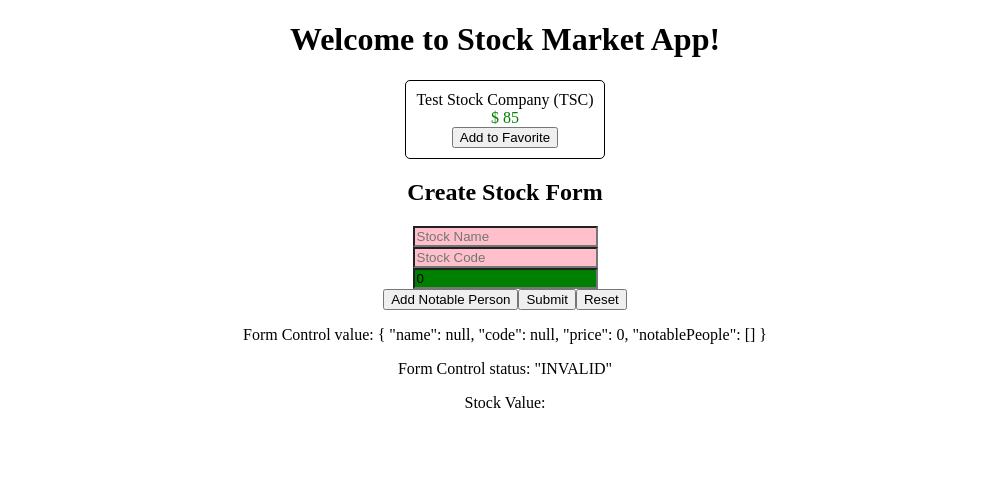
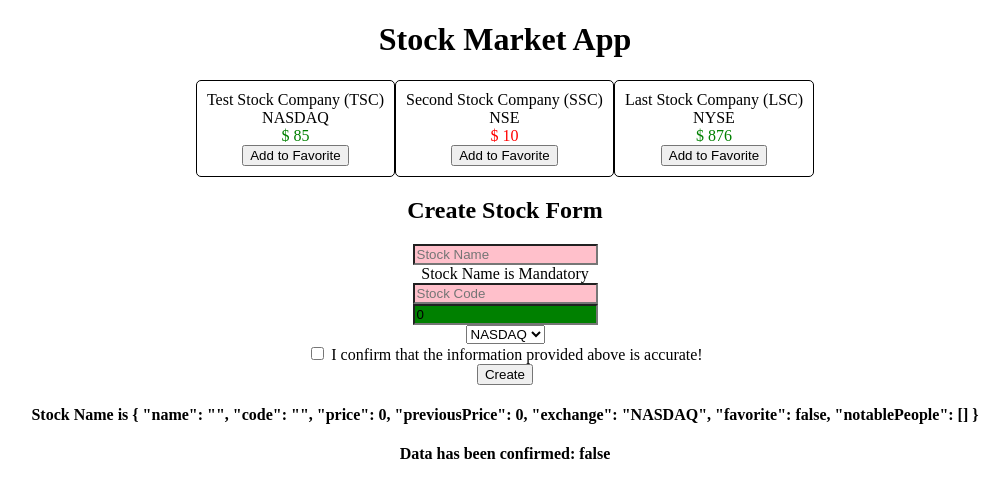
Before and after one commit to kw00183/stock-market, an Angular app: page / in a window 1280 px wide. Shown: the top 498 px of the page, without its empty margins (135-1143 px from the left). Built offline with nearby package versions, Linux system fonts and the light colour scheme.

Commit message:
add in stock service to allow add and display of new stocks

```diff
--- a/src/app/app.component.html
+++ b/src/app/app.component.html
@@ -9,10 +9,9 @@
 
 <div style="text-align:center">
 	<h1>
-		Welcome to {{ title }}!
+  	{{title}}
 	</h1>
-	<app-stock-item [stock]="stock"
-                (toggleFavorite)="onToggleFavorite($event)"></app-stock-item>
+	<app-stock-list></app-stock-list>
 	<app-create-stock></app-create-stock>
 </div>
 
--- a/src/app/app.component.ts
+++ b/src/app/app.component.ts
@@ -9,14 +9,6 @@ import { Stock } from '../app/model/stock';
 export class AppComponent implements OnInit {
   title = 'Stock Market App';
 
-  public stock: Stock;
-
   ngOnInit(): void {
-    this.stock = new Stock('Test Stock Company', 'TSC', 85, 80, '');
-  }
-
-  onToggleFavorite(stock: Stock) {
-    console.log('Favorite for stock ', stock, ' was triggered');
-    this.stock.favorite = !this.stock.favorite;
   }
 }
--- /dev/null
+++ b/src/app/services/stock.service.ts
@@ -0,0 +1,33 @@
+import { Injectable } from '@angular/core';
+import { Stock } from '../model/stock';
+
+@Injectable()
+export class StockService {
+
+  private stocks: Stock[];
+  constructor() {
+    this.stocks = [
+      new Stock('Test Stock Company', 'TSC', 85, 80, 'NASDAQ'),
+      new Stock('Second Stock Company', 'SSC', 10, 20, 'NSE'),
+      new Stock('Last Stock Company', 'LSC', 876, 765, 'NYSE')
+    ];
+   }
+
+  getStocks() : Stock[] {
+    return this.stocks;
+  }
+
+  createStock(stock: Stock) {
+    let foundStock = this.stocks.find(each => each.code === stock.code);
+    if (foundStock) {
+      return false;
+    }
+    this.stocks.push(stock);
+    return true;
+  }
+
+  toggleFavorite(stock: Stock) {
+    let foundStock = this.stocks.find(each => each.code === stock.code);
+    foundStock.favorite = !foundStock.favorite;
+  }
+}
--- a/src/app/stock/create-stock/create-stock.component.html
+++ b/src/app/stock/create-stock/create-stock.component.html
@@ -1,77 +1,59 @@
 <h2>Create Stock Form</h2>
 
+<div *ngIf="message">{{message}}</div>
 <div class="form-group">
-  <form [formGroup]="stockForm" (ngSubmit)="onSubmit()">
+  <form (ngSubmit)="createStock(stockForm)" #stockForm="ngForm">
     <div class="stock-name">
       <input type="text"
              placeholder="Stock Name"
+             required
              name="stockName"
-             formControlName="name">
-      <div *ngIf="stockForm.get('name').invalid &&
-                  ( stockForm.get('name').dirty ||
-                    stockForm.get('name').touched )">
-        Name is required
-      </div>
+             #stockName="ngModel"
+             [(ngModel)]="stock.name">
     </div>
+    <div *ngIf="stockName.errors && stockName.errors.required">Stock Name is Mandatory</div>
     <div class="stock-code">
       <input type="text"
-              placeholder="Stock Code"
-              formControlName="code">
-      <div *ngIf="stockForm.get('code').invalid &&
-                  ( stockForm.get('code').dirty ||
-                    stockForm.get('code').touched )">
-        <div *ngIf="stockForm.get('code').errors.required">
-          Stock Code is required
-        </div>
-        <div *ngIf="stockForm.get('code').errors.minlength">
-          Stock Code must be atleast 2 characters
-        </div>
-      </div>
+             placeholder="Stock Code"
+             required
+             minlength="2"
+             name="stockCode"
+             #stockCode="ngModel"
+             [(ngModel)]="stock.code">
+    </div>
+    <div *ngIf="stockCode.dirty && stockCode.invalid">
+      <div *ngIf="stockCode.errors.required">Stock Code is Mandatory</div>
+      <div *ngIf="stockCode.errors.minlength">Stock Code must be atleast of length 2</div>
     </div>
     <div class="stock-price">
       <input type="number"
-              placeholder="Stock Price"
-              formControlName="price">
-      <div *ngIf="stockForm.get('price').invalid &&
-                  ( stockForm.get('price').dirty ||
-                    stockForm.get('price').touched )">
-        <div *ngIf="stockForm.get('price').errors.required">
-          Stock Price is required
-        </div>
-        <div *ngIf="stockForm.get('price').errors.min">
-          Stock price must be positive
-        </div>
+             placeholder="Stock Price"
+             name="stockPrice"
+             required
+             #stockPrice="ngModel"
+             [ngModel]="stock.price"
+             (ngModelChange)="setStockPrice($event)">
+    </div>
+    <div *ngIf="stockPrice.dirty && stockPrice.invalid">
+      <div *ngIf="stockPrice.errors.required">Stock Price is Mandatory</div>
+    </div>
+    <div class="stock-exchange">
+      <div>
+        <select name="stockExchange" [(ngModel)]="stock.exchange">
+          <option *ngFor="let exchange of exchanges" [ngValue]="exchange">{{exchange}}</option>
+        </select>
       </div>
     </div>
-    <div formArrayName="notablePeople">
-      <div *ngFor="let person of notablePeople.controls; let i = index"
-           [formGroupName]="i"
-           class="notable-people">
-        <div>
-          Person {{i + 1}}
-        </div>
-        <div>
-          <input type="text"
-                 placeholder="Person Name"
-                 formControlName="name">
-        </div>
-        <div>
-          <input type="text"
-                  placeholder="Person Title"
-                  formControlName="title">
-        </div>
-        <button type="button" (click)="removeNotablePerson(i)">Remove Person</button>
-      </div>
+    <div class="stock-confirm">
+      <input type="checkbox"
+             name="stockConfirm"
+             required
+             [(ngModel)]="confirmed">
+      I confirm that the information provided above is accurate!
     </div>
-    <button type="button" (click)="addNotablePerson()">Add Notable Person</button>
-    <button type="submit">Submit</button>
-    <button type="button"
-            (click)="resetForm()">
-      Reset
-    </button>
+    <button type="submit">Create</button>
   </form>
 </div>
 
-<p>Form Control value: {{ stockForm.value | json }}</p>
-<p>Form Control status: {{ stockForm.status | json }}</p>
-<p>Stock Value: {{stock | json}}</p>
+<h4>Stock Name is {{stock | json}}</h4>
+<h4>Data has been confirmed: {{confirmed}}</h4>
--- a/src/app/stock/create-stock/create-stock.component.ts
+++ b/src/app/stock/create-stock/create-stock.component.ts
@@ -1,8 +1,6 @@
 import { Component, OnInit } from '@angular/core';
-import { FormControl, FormGroup } from '@angular/forms';
-import { Validators, FormBuilder} from '@angular/forms';
-import { FormArray } from '@angular/forms';
 import { Stock } from '../../model/stock';
+import { StockService } from '../../services/stock.service';
 
 @Component({
   selector: 'app-create-stock',
@@ -12,41 +10,29 @@ import { Stock } from '../../model/stock';
 export class CreateStockComponent {
 
   public stock: Stock;
-  public stockForm: FormGroup;
-  constructor(private fb: FormBuilder) {
-    this.createForm();
+  public confirmed = false;
+  public message = null;
+  public exchanges = ['NYSE', 'NASDAQ', 'OTHER'];
+  constructor(private stockService: StockService) {
+    this.stock =  new Stock('', '', 0, 0, 'NASDAQ');
   }
 
-  createForm() {
-    this.stockForm = this.fb.group({
-      name: [null, Validators.required],
-      code: [null, [Validators.required, Validators.minLength(2)]],
-      price: [0, [Validators.required, Validators.min(0)]],
-      notablePeople: this.fb.array([])
-    });
+  setStockPrice(price) {
+    this.stock.price = price;
+    this.stock.previousPrice = price;
   }
 
-  get notablePeople(): FormArray {
-    return this.stockForm.get('notablePeople') as FormArray;
-  }
-
-  addNotablePerson() {
-    this.notablePeople.push(this.fb.group({
-      name: ['', Validators.required],
-      title: ['', Validators.required]
-    }))
-  }
-
-  removeNotablePerson(index: number) {
-    this.notablePeople.removeAt(index);
-  }
-
-  resetForm() {
-    this.stockForm.reset();
-  }
-
-  onSubmit() {
-    this.stock = Object.assign({}, this.stockForm.value);
-    console.log('Saving stock', this.stock);
+  createStock(stockForm) {
+    if (stockForm.valid) {
+      let created = this.stockService.createStock(this.stock);
+      if (created) {
+        this.message = 'Successfully created stock with stock code: ' + this.stock.code;
+        this.stock =  new Stock('', '', 0, 0, 'NASDAQ');
+      } else {
+        this.message = 'Stock with stock code: ' + this.stock.code + ' already exists';
+      }
+    } else {
+      console.error('Stock form is in an invalid state');
+    }
   }
 }
--- a/src/app/stock/stock-list/stock-list.component.html
+++ b/src/app/stock/stock-list/stock-list.component.html
@@ -1 +1,3 @@
-<p>stock-list works!</p>
+<app-stock-item *ngFor="let stock of stocks" [stock]="stock"
+                (toggleFavorite)="onToggleFavorite($event)">
+</app-stock-item>
--- a/src/app/stock/stock-list/stock-list.component.ts
+++ b/src/app/stock/stock-list/stock-list.component.ts
@@ -1,4 +1,6 @@
 import { Component, OnInit } from '@angular/core';
+import { StockService } from '../../services/stock.service';
+import { Stock } from '../../model/stock';
 
 @Component({
   selector: 'app-stock-list',
@@ -7,9 +9,15 @@ import { Component, OnInit } from '@angular/core';
 })
 export class StockListComponent implements OnInit {
 
-  constructor() { }
+  public stocks: Stock[];
+  constructor(private stockService: StockService) { }
 
-  ngOnInit(): void {
+  ngOnInit() {
+    this.stocks = this.stockService.getStocks();
   }
 
+  onToggleFavorite(stock: Stock) {
+    console.log('Favorite for stock ', stock, ' was triggered');
+    this.stockService.toggleFavorite(stock);
+  }
 }
```
Also changed, not shown: src/app/app.module.ts (+10 -3 lines), 1 other file (tests, documents, lock files or other folders).
